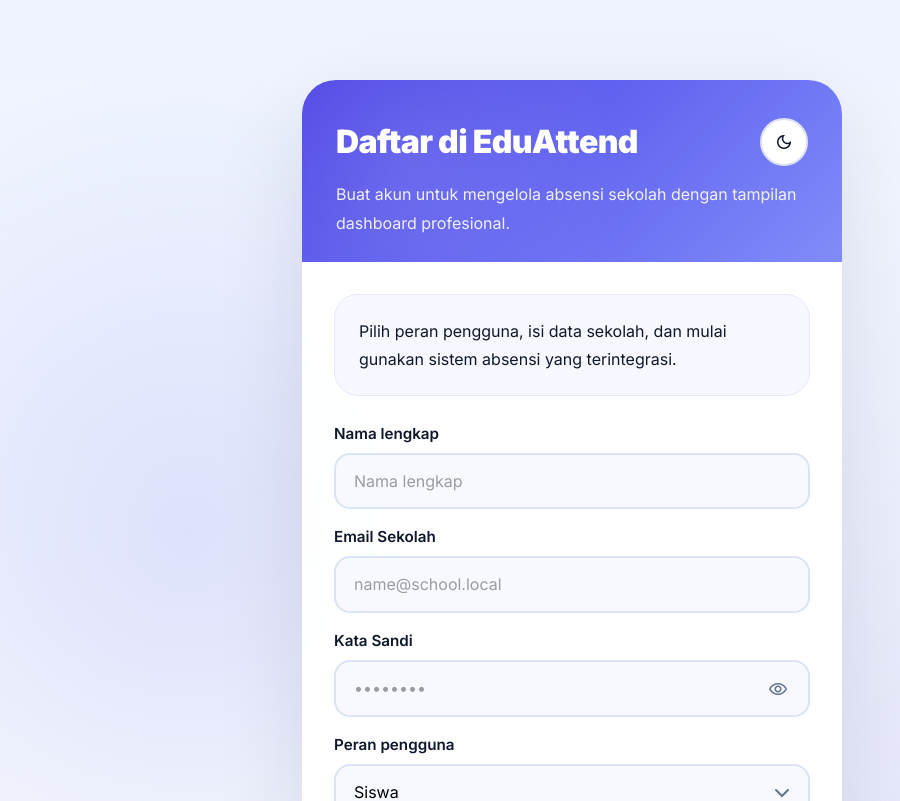
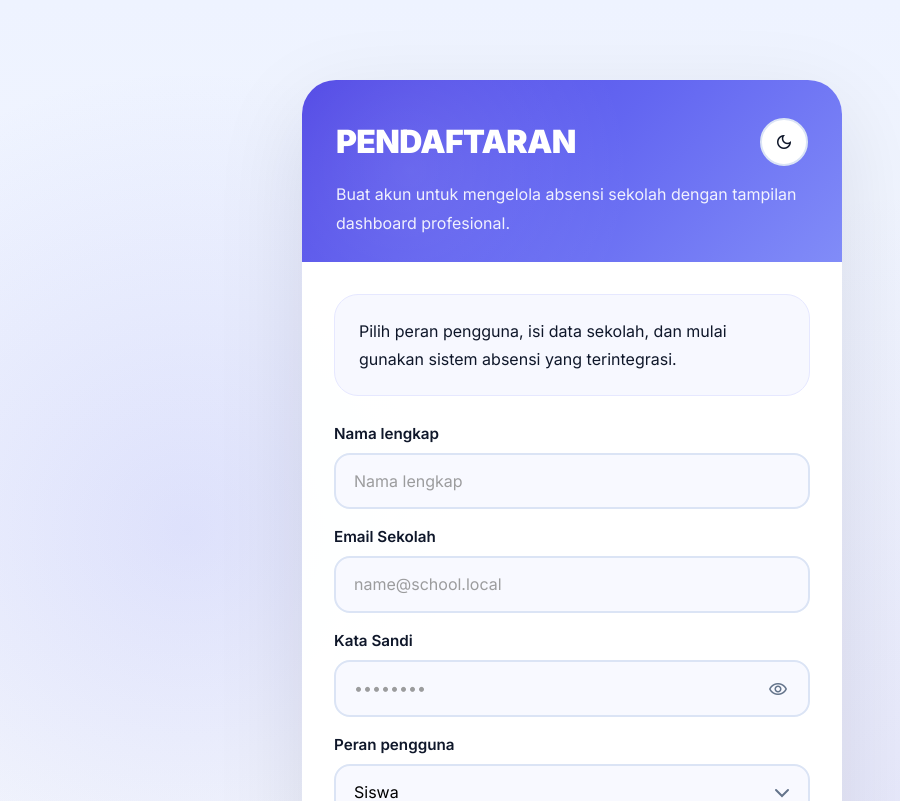
Before and after one commit to ziyadmapelcoding2-design/web-absensi, a React (Vite) app in the folder frontend/: page /register in a window 1280 px wide. Shown: the top 801 px of the page, without its empty margins (68-968 px from the left). Built offline with nearby package versions, Linux system fonts and the light colour scheme; no server answers.

Commit message:
Selesai merge conflict menggunakan kode saya

```diff
--- a/frontend/src/pages/RegisterPage.jsx
+++ b/frontend/src/pages/RegisterPage.jsx
@@ -46,7 +46,7 @@
       <section className="auth-card">
         <div className="auth-header">
           <div className="auth-header-top">
-            <h1 className="auth-title">Daftar di EduAttend</h1>
+            <h1 className="auth-title">PENDAFTARAN</h1>
             {onThemeToggle && <ThemeToggle theme={theme} onToggle={onThemeToggle} />}
           </div>
           <p className="auth-subtitle">Buat akun untuk mengelola absensi sekolah dengan tampilan dashboard profesional.</p>
```
Also changed, not shown: 1 other file (tests, documents, lock files or other folders).
